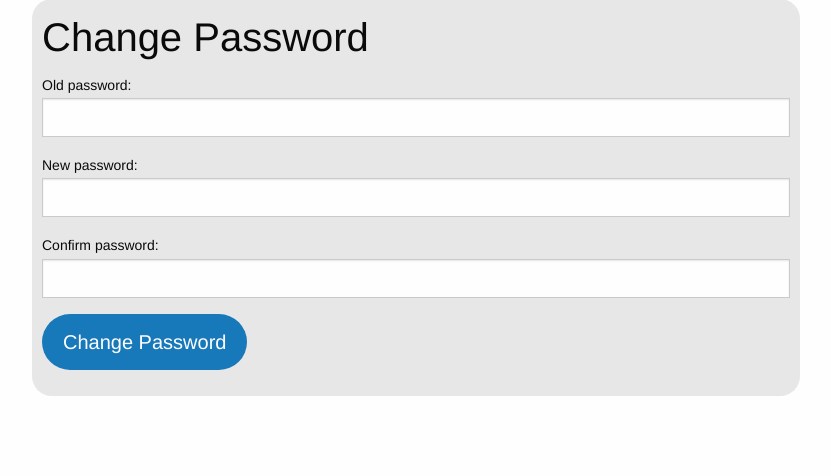
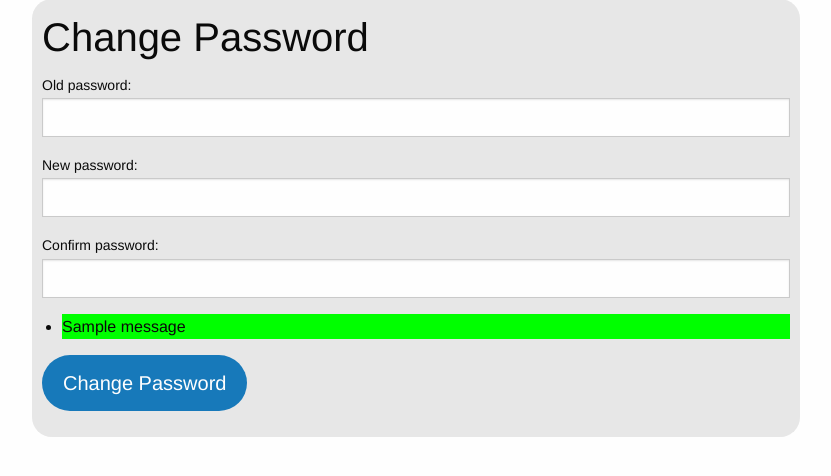
Before and after one commit to SurtMcGert/Software-Engineering-Project, a Django app: page /auth/change_password in a window 1280 px wide. Shown: the part 202-678 px from the top of the page, without its empty margins (224-1055 px from the left). Run offline with Django 4.2, Linux system fonts and the light colour scheme; a user stored in the database is signed in; tables that the repository leaves empty hold one stand-in row (values such as "Sample post"); one stand-in notice (Sample message) is shown; some libraries are stand-ins or nearby versions.

Commit message:
feat: final version of change password view

```diff
--- a/SeProject/AuthApp/views.py
+++ b/SeProject/AuthApp/views.py
@@ -4,6 +4,8 @@ from django.contrib import messages
 from django.contrib.auth import authenticate, login, logout
 from django.contrib.auth.decorators import login_required
 from django.contrib.auth.models import User
+from django.contrib.auth.password_validation import validate_password
+from django.core.exceptions import ValidationError
 from django.http import HttpResponse, HttpResponseRedirect
 from django.shortcuts import redirect, render
 from django.urls import reverse, reverse_lazy
@@ -42,15 +44,23 @@ def change_password(request):
                 usr = request.user
                 check = authenticate(username=usr.username, password=form.cleaned_data['oldpw'])
                 if check is None:
-                   messages.add_message(request, messages.ERROR, 'Incorrect password.')
+                    messages.add_message(request, messages.ERROR, 'Incorrect password.')
                 else:
-                  usr.set_password(form.cleaned_data['newpw'])
-                  usr.save()
-                  messages.add_message(request, messages.SUCCESS, 'Your password has been changed.')
-                  if 'next' in request.GET.keys():
-                      return HttpResponseRedirect(request.GET['next'])
-                  else:
-                      return HttpResponseRedirect('/')
+                    if form.cleaned_data['oldpw'] == form.cleaned_data['newpw']:
+                        messages.add_message(request, messages.ERROR, 'New password cannot be the same as old password.')
+                    else:
+                        try:
+                            validate = validate_password(form.cleaned_data['newpw'], user=usr)
+                            usr.set_password(form.cleaned_data['newpw'])
+                            usr.save()
+                            messages.add_message(request, messages.SUCCESS, 'Your password has been changed.')
+                            if 'next' in request.GET.keys():
+                                return HttpResponseRedirect(request.GET['next'])
+                            else:
+                                return HttpResponseRedirect('/')
+                        except ValidationError as e:
+                            for i in e:
+                                messages.add_message(request, messages.ERROR, i)
             else:
                 messages.add_message(request, messages.ERROR, 'Passwords do not match.')
         else:
--- a/SeProject/templates/registration/change_password.html
+++ b/SeProject/templates/registration/change_password.html
@@ -4,6 +4,15 @@
 <form method="POST" enctype="multipart/form-data">
 	{% csrf_token %}
 	{{ form.as_p }}
+	{% if messages %}
+		<ul class="messages">
+			{% for message in messages %}
+				<li {% if message.tags %} class={{ message.tags }} {% endif %}>
+					{{ message }}
+				</li>
+			{% endfor %}
+		</ul>
+	{% endif %}
 	<button type="submit" class="large button">Change Password</button>
 </form>
 
```
